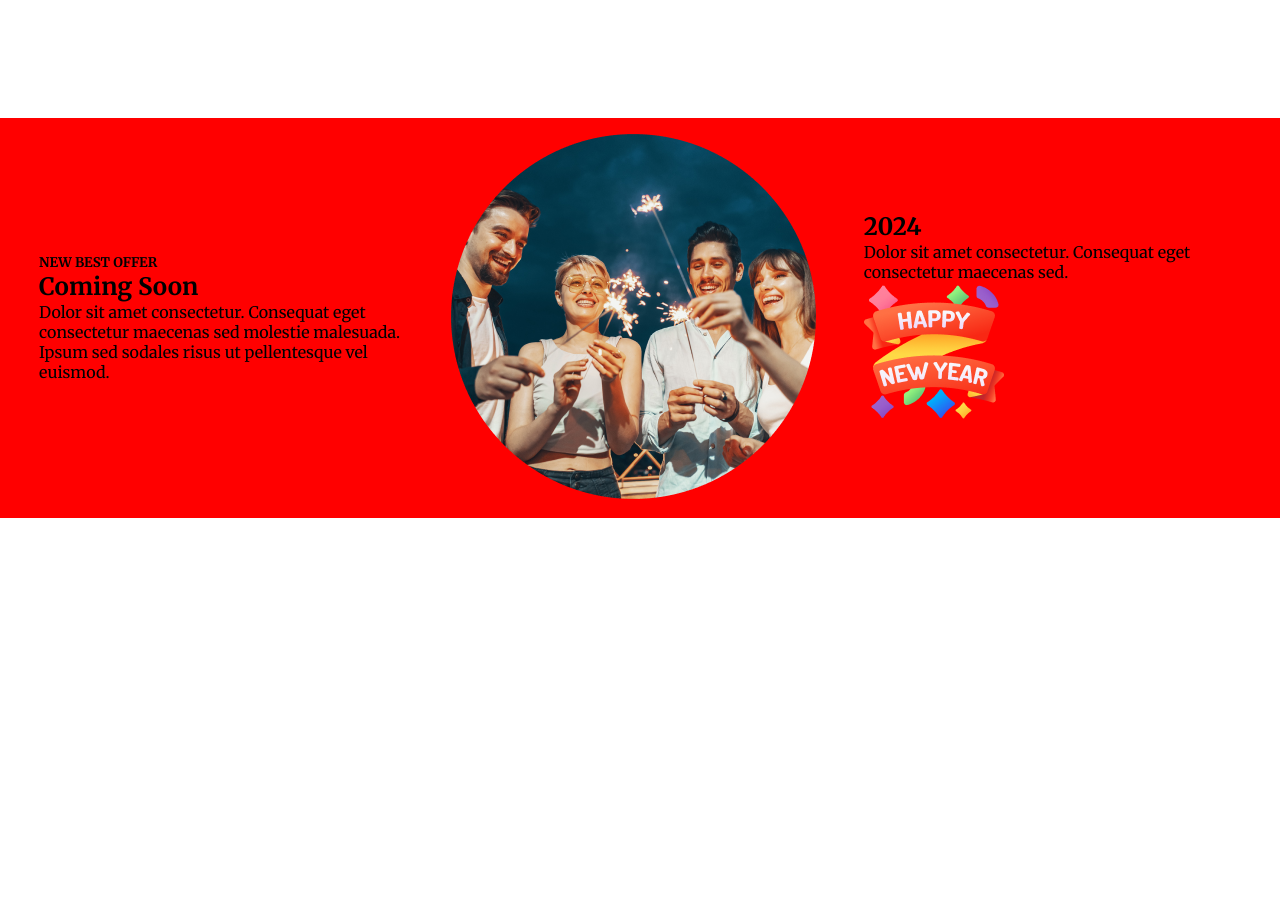
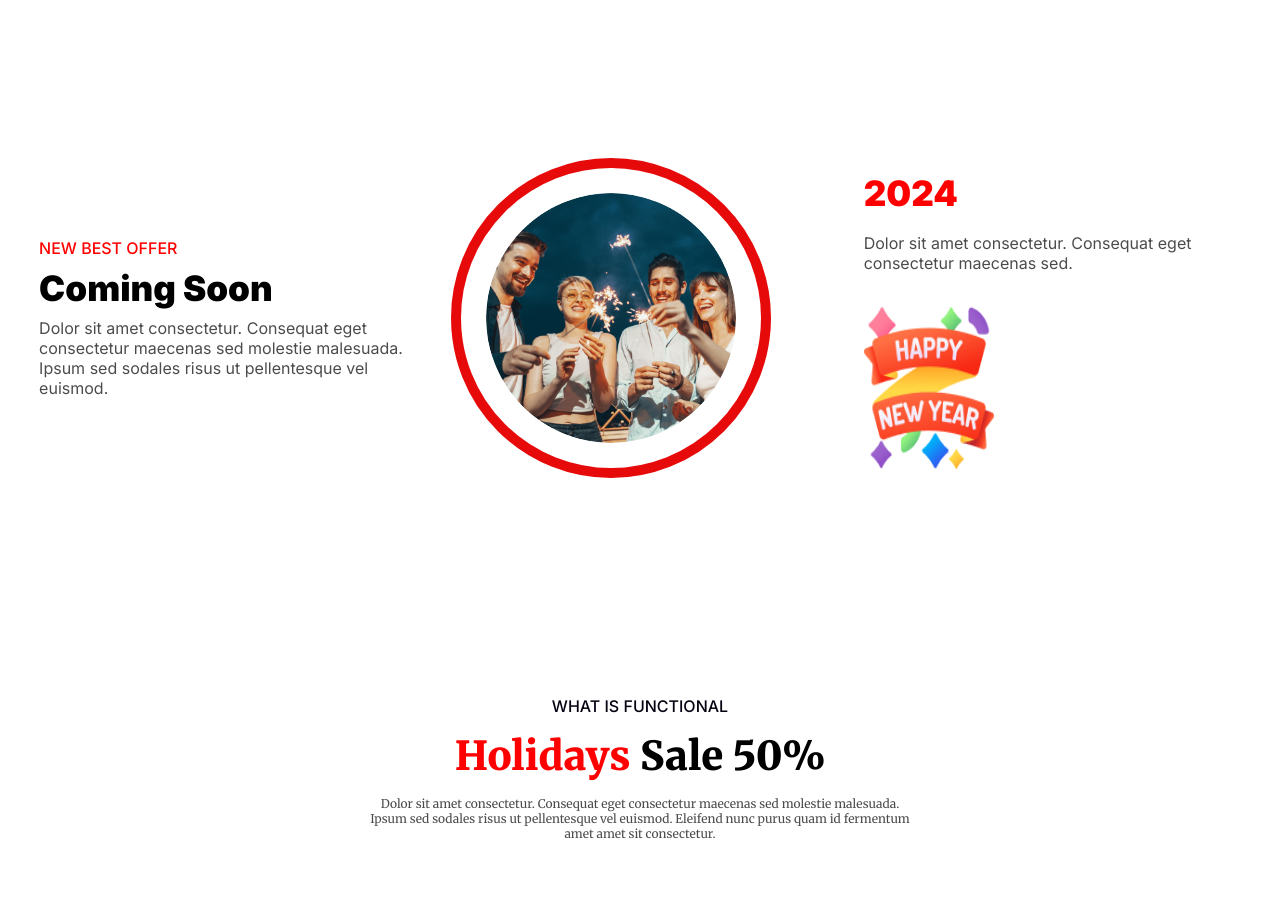
Before and after one commit to imrancoder10/new-year-offer-resources, a plain HTML site: page index.html in a window 1280 px wide. Shown: the part 2456-3357 px from the top of the page. Before the commit the page ends 3094 px from the top, so only its background shows below. Drawn offline with Linux system fonts and the light colour scheme.

Commit message:
holiday section added

```diff
--- a/index.html
+++ b/index.html
@@ -64,18 +64,27 @@
                 <div class="coming-text-left">
                     <h5 class="coming-subtitle">NEW BEST OFFER</h5>
                     <h1 class="coming-title">Coming Soon</h1>
-                    <p class="coming-para">Dolor sit amet consectetur. Consequat eget consectetur maecenas sed molestie malesuada. Ipsum sed sodales risus ut pellentesque vel euismod. </p>
+                    <p class="coming-para">Dolor sit amet consectetur. Consequat eget consectetur maecenas sed molestie
+                        malesuada. Ipsum sed sodales risus ut pellentesque vel euismod. </p>
                 </div>
 
                 <div class="coming-img-center">
-                    <img src="images/Ellipse 1.png" alt="">
+                    <div class="circle-img"><img src="images/Ellipse 1.png" alt=""></div>
                 </div>
                 <div class="coming-text-right">
-                    <h1 class="coming-title">2024</h1>
+                    <h1 class="coming-title color">2024</h1>
                     <p class="coming-para">Dolor sit amet consectetur. Consequat eget consectetur maecenas sed. </p>
                     <img src="images/Group 96.png" alt="">
                 </div>
 
+            </div>
+
+            <div class="holidays-section">
+                <h5 class="holiday-subtitle">WHAT IS FUNCTIONAL</h5>
+                <h1 class="holiday-title"><span>Holidays</span> Sale 50%</h1>
+                <p class="holiday-para">Dolor sit amet consectetur. Consequat eget consectetur maecenas sed
+                    molestie malesuada. Ipsum sed sodales risus ut pellentesque vel euismod. Eleifend nunc purus quam id
+                    fermentum amet amet sit consectetur.</p>
             </div>
 
         </section>
--- a/styles/style.css
+++ b/styles/style.css
@@ -171,23 +171,27 @@ body {
     align-items: center;
     border: 1px solid red;
 }
-.park-text{
+
+.park-text {
     display: flex;
     flex-direction: column;
     align-items: center;
     gap: 16px;
 }
-.park-para{
+
+.park-para {
     font-size: 20px;
     font-family: inter;
     font-weight: 600;
     line-height: 40px;
     text-align: center;
 }
-.park-para>span{
-   color: red;
+
+.park-para>span {
+    color: red;
 }
-.park-btn{
+
+.park-btn {
     font-size: 16px;
     font-weight: 700;
     padding: 12px 24px;
@@ -196,20 +200,128 @@ body {
     cursor: pointer;
     border: none;
 }
+
 /* new park section end */
 
 /* coming soon section start */
-.coming-section{
+.coming-section {
     height: 400px;
     margin-bottom: 120px;
-    background-color: red;
+    /* background-color: red; */
     display: flex;
     justify-content: space-evenly;
     align-items: center;
     padding: 0 20px;
 }
-.coming-text-left, .coming-img-center, .coming-text-right{
+
+.coming-text-left,
+.coming-img-center,
+.coming-text-right {
     width: 33%;
     padding: 16px;
 }
+
+.coming-subtitle {
+    font-size: 16px;
+    font-weight: 500;
+    color: red;
+    font-family: inter;
+    line-height: 20px;
+
+}
+
+.coming-title {
+    font-size: 35px;
+    font-weight: 900;
+    font-family: inter;
+    line-height: 60px;
+
+}
+
+.coming-para {
+    font-size: 16px;
+    font-weight: 400;
+    font-family: inter;
+    line-height: 20px;
+    opacity: 0.7;
+}
+
+.coming-img-center {}
+
+.coming-img-center>div {
+    display: flex;
+    align-items: center;
+    justify-content: center;
+}
+
+.circle-img {
+    width: 320px;
+    height: 320px;
+    border: 20px solid rgb(231, 10, 10);
+    border-radius: 50%;
+
+}
+
+.coming-img-center>div>img {
+    width: 300px;
+    height: 300px;
+    border: 25px solid #fff;
+    border-radius: 50%;
+
+}
+
+.color {
+    color: red;
+}
+
+.coming-text-right {
+    display: flex;
+    flex-direction: column;
+    justify-content: center;
+    gap: 10px;
+}
+
+.coming-text-right>img {
+    width: 130px;
+    height: 170px;
+    margin-top: 20px;
+}
+
 /* coming soon section end */
+
+/* holidays section start  */
+.holidays-section {
+    width: 550px;
+    height: 260px;
+    /* background-color: red; */
+    margin: 0 auto 130px auto;
+    display: flex;
+    flex-direction: column;
+    align-items: center;
+    justify-content: center;
+
+}
+
+.holiday-subtitle {
+    color: rgb(7, 2, 17);
+    font-family: Inter;
+    font-size: 16px;
+    font-weight: 500;
+}
+
+.holiday-title {
+    font-size: 40px;
+    font-weight: 900;
+    line-height: 80px;
+}
+.holiday-title>span{
+    color: red;
+}
+.holiday-para{
+    font-size: 12px;
+    font-weight: 500;
+    opacity: 0.7;
+    text-align: center;
+}
+
+/* holidays section end  */
```
